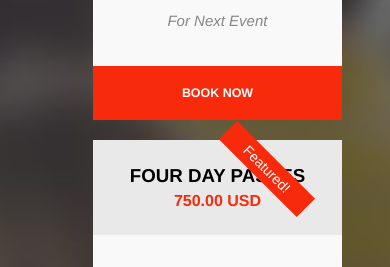
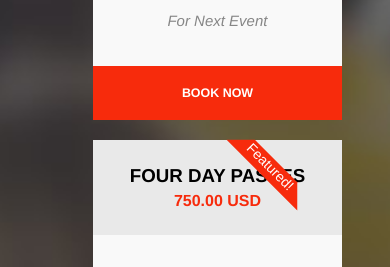
Before and after one commit to matteopelusi7/proj-html-vuejs, a Vue app: page / in a window 390 px wide. Shown: the part 5080-5347 px from the top of the page. Built offline with nearby package versions, Linux system fonts and the light colour scheme.

Commit message:
Esercizio completato

```diff
--- a/src/components/FooterList.vue
+++ b/src/components/FooterList.vue
@@ -25,7 +25,7 @@
     <div class="box-footer">
       <h4 class="title-footer">Get your seat!</h4>
       <p class="description-footer">Book for your seat before it's too rate. We provide variety of ticket options.</p>
-      <button class="button">Check out tickets!</button>
+      <button class="button"><a href="#tickets">Check out tickets!</a></button>
     </div>
     <div class="box-footer">
       <h4 class="title-footer">Gallery from last year</h4>
@@ -74,7 +74,7 @@ export default {
   .icon-footer {
     display: flex;
     gap: 20px;
-    font-size: 19px;
+    font-size: 21px;
   }
 
   .button {
--- a/src/components/Header.vue
+++ b/src/components/Header.vue
@@ -14,6 +14,7 @@
         <nav class="list-wrapper">
           <ul class="list-navbar">
             <HeaderNavbar v-for="(element, i) in navbar" :key="i" :element="element" />
+            <div class="line"></div>
             <i class="fa-solid fa-magnifying-glass"></i>
           </ul>
         </nav>
@@ -108,6 +109,13 @@ header {
     cursor: pointer;
   }
 
+  .line {
+    height: 100%;
+    background-color: $gray;
+    width: 2px;
+    margin: 0 -3px;
+  }
+
 }
 
 @media all and (max-width: 960px) {
@@ -119,6 +127,10 @@ header {
       gap: 30px;
     }
 
+    .line {
+      display: none;
+    }
+
   }
 
 }
--- a/src/components/HeaderNavbar.vue
+++ b/src/components/HeaderNavbar.vue
@@ -9,7 +9,7 @@ export default {
   name: 'HeaderNavbar',
   props: {
     element: {
-      type: String,
+      type: Object,
       required: true
     }
   }
--- a/src/components/MainTickets.vue
+++ b/src/components/MainTickets.vue
@@ -41,9 +41,7 @@
           <div class="ticket-footer">
             <h5>Book now</h5>
           </div>
-          <div class="featured">
-            <span>Featured!</span>
-          </div>
+          <span class="featured">Featured!</span>
         </div>
 
         <div class="box-ticket">
@@ -157,12 +155,14 @@ section {
       .featured {
         transform: rotate(45deg);
         position: absolute;
-        top: 16px;
-        right: -25px;
-        background-color: $red;
+        top: 18px;
+        right: -22px;
+        height: 0;
         color: $white;
-        padding: 5px 25px;
         font-size: 14px;
+        border-right: 20px solid transparent;
+        border-bottom: 20px solid $red;
+        border-left: 20px solid transparent;
       }
 
     }
```
